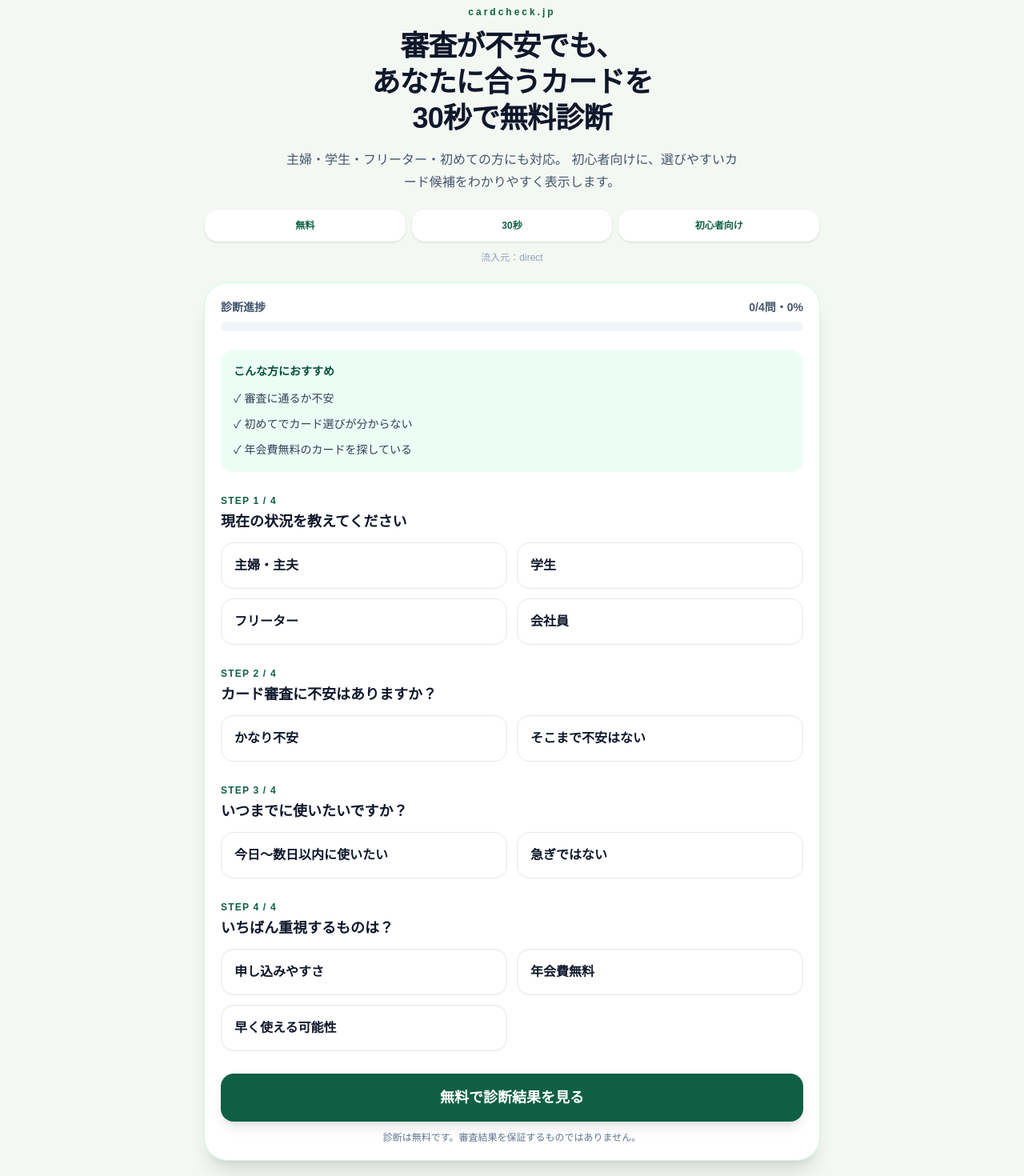
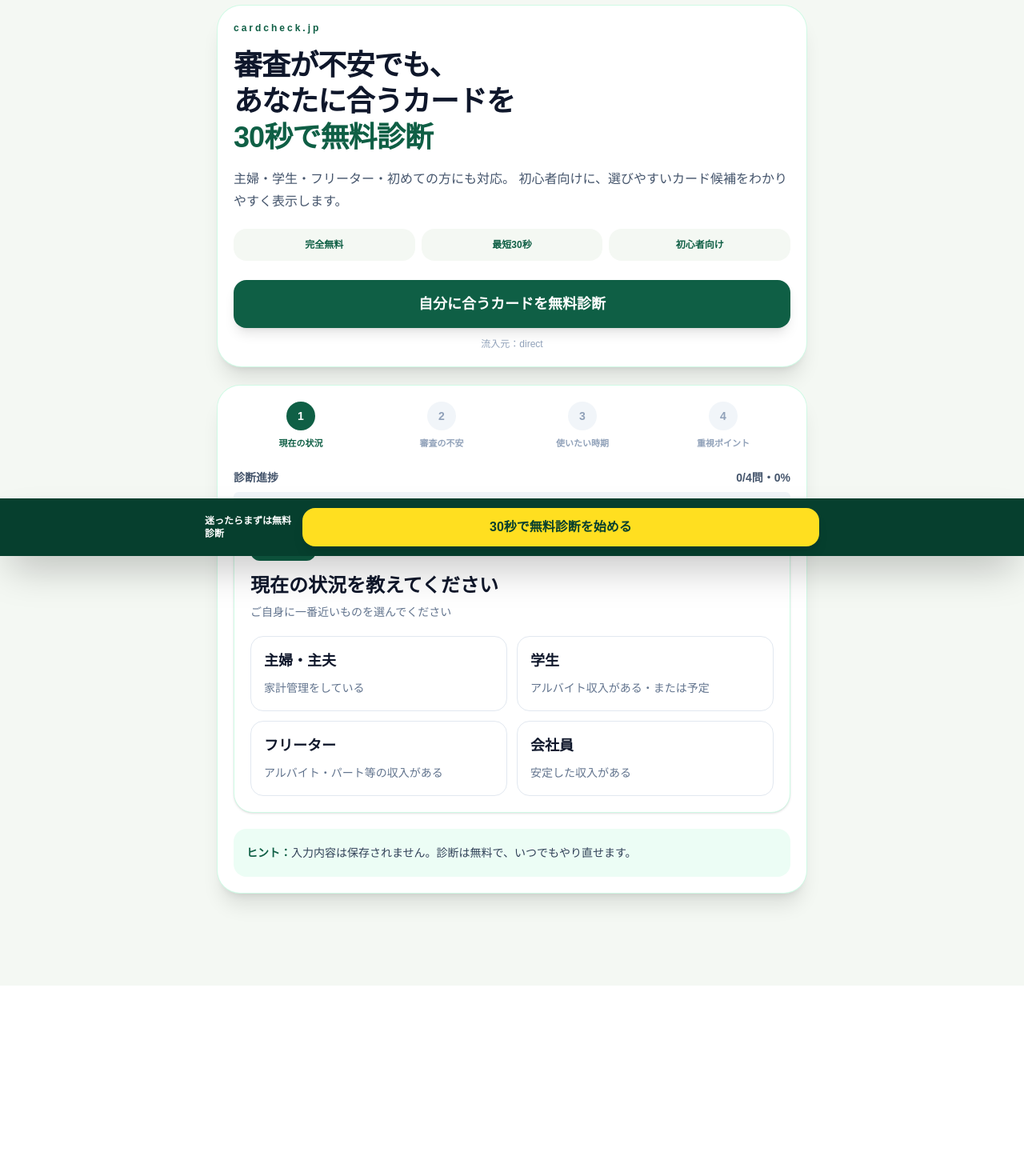
Before and after one commit to afmihiro38-cloud/cardcheck-diagnosis, a Next.js app: page / in a window 1280 px wide. Shown: the part 105-1575 px from the top of the page at 80% size. After the commit the page ends 1337 px from the top, so only its background shows below. Built offline with nearby package versions, Linux system fonts and the light colour scheme.

Commit message:
Update page.tsx

```diff
--- a/app/page.tsx
+++ b/app/page.tsx
@@ -29,40 +29,48 @@ const questions = [
   {
     key: 'job' as AnswerKey,
     step: 'STEP 1 / 4',
+    label: '現在の状況',
     title: '現在の状況を教えてください',
+    hint: 'ご自身に一番近いものを選んでください',
     choices: [
-      { label: '主婦・主夫', value: 'housewife' },
-      { label: '学生', value: 'student' },
-      { label: 'フリーター', value: 'freeter' },
-      { label: '会社員', value: 'worker' },
+      { label: '主婦・主夫', value: 'housewife', desc: '家計管理をしている' },
+      { label: '学生', value: 'student', desc: 'アルバイト収入がある・または予定' },
+      { label: 'フリーター', value: 'freeter', desc: 'アルバイト・パート等の収入がある' },
+      { label: '会社員', value: 'worker', desc: '安定した収入がある' },
     ],
   },
   {
     key: 'anxiety' as AnswerKey,
     step: 'STEP 2 / 4',
+    label: '審査の不安',
     title: 'カード審査に不安はありますか？',
+    hint: '今の気持ちに近い方を選んでください',
     choices: [
-      { label: 'かなり不安', value: 'yes' },
-      { label: 'そこまで不安はない', value: 'no' },
+      { label: 'かなり不安', value: 'yes', desc: '通るか心配' },
+      { label: 'そこまで不安はない', value: 'no', desc: '比較的前向きに検討中' },
     ],
   },
   {
     key: 'urgent' as AnswerKey,
     step: 'STEP 3 / 4',
+    label: '使いたい時期',
     title: 'いつまでに使いたいですか？',
+    hint: '急ぎ度に近いものを選んでください',
     choices: [
-      { label: '今日〜数日以内に使いたい', value: 'yes' },
-      { label: '急ぎではない', value: 'no' },
+      { label: '今日〜数日以内', value: 'yes', desc: 'なるべく早く使いたい' },
+      { label: '急ぎではない', value: 'no', desc: 'じっくり選びたい' },
     ],
   },
   {
     key: 'priority' as AnswerKey,
     step: 'STEP 4 / 4',
+    label: '重視ポイント',
     title: 'いちばん重視するものは？',
+    hint: 'カード選びで重視したいものを選んでください',
     choices: [
-      { label: '申し込みやすさ', value: 'easy' },
-      { label: '年会費無料', value: 'free' },
-      { label: '早く使える可能性', value: 'speed' },
+      { label: '申し込みやすさ', value: 'easy', desc: 'まずは作りやすさ重視' },
+      { label: '年会費無料', value: 'free', desc: 'コストをかけたくない' },
+      { label: '早く使える可能性', value: 'speed', desc: '発行スピード重視' },
     ],
   },
 ];
@@ -100,59 +108,62 @@ function getDiagnosisLabel(type: string) {
 
 export default function Home() {
   const [answers, setAnswers] = useState<Answers>(initialAnswers);
-  const [showResult, setShowResult] = useState(false);
-  const [error, setError] = useState('');
+  const [currentStep, setCurrentStep] = useState(0);
+  const [phase, setPhase] = useState<'form' | 'loading' | 'result'>('form');
   const [src, setSrc] = useState('direct');
 
   const answeredCount = Object.values(answers).filter(Boolean).length;
   const progress = answeredCount / questions.length;
-
+  const currentQuestion = questions[currentStep];
   const diagnosisType = useMemo(() => getDiagnosisType(answers), [answers]);
 
   useEffect(() => {
     const currentSrc = getSrc();
     setSrc(currentSrc);
-
-    track('diagnosis_lp_view', {
-      src: currentSrc,
-    });
+    track('diagnosis_lp_view', { src: currentSrc });
   }, []);
 
   const select = (key: AnswerKey, value: string) => {
-    setAnswers((prev) => ({ ...prev, [key]: value }));
-    setError('');
+    const nextAnswers = { ...answers, [key]: value };
+    setAnswers(nextAnswers);
 
     track('diagnosis_answer_select', {
       question_key: key,
       answer_value: value,
+      step_number: currentStep + 1,
     });
+
+    setTimeout(() => {
+      if (currentStep < questions.length - 1) {
+        setCurrentStep((prev) => prev + 1);
+      } else {
+        startDiagnosis(nextAnswers);
+      }
+    }, 250);
   };
 
-  const diagnose = () => {
+  const startDiagnosis = (finalAnswers: Answers) => {
     track('diagnosis_button_click', {
-      answered_count: answeredCount,
+      answered_count: 4,
     });
 
-    if (answeredCount < questions.length) {
-      setError('すべての質問を選択してください。');
-      track('diagnosis_error', {
-        error_type: 'incomplete_answers',
-      });
-      return;
-    }
+    setPhase('loading');
 
-    setShowResult(true);
+    setTimeout(() => {
+      const type = getDiagnosisType(finalAnswers);
 
       track('diagnosis_result_view', {
-      diagnosis_type: diagnosisType,
+        diagnosis_type: type,
         recommended_card: 'epos',
-      job: answers.job,
-      anxiety: answers.anxiety,
-      urgent: answers.urgent,
-      priority: answers.priority,
+        job: finalAnswers.job,
+        anxiety: finalAnswers.anxiety,
+        urgent: finalAnswers.urgent,
+        priority: finalAnswers.priority,
       });
 
+      setPhase('result');
       window.scrollTo({ top: 0, behavior: 'smooth' });
+    }, 1400);
   };
 
   const reset = () => {
@@ -161,103 +172,129 @@ export default function Home() {
     });
 
     setAnswers(initialAnswers);
-    setShowResult(false);
-    setError('');
+    setCurrentStep(0);
+    setPhase('form');
     window.scrollTo({ top: 0, behavior: 'smooth' });
   };
 
   return (
-    <main className="min-h-screen bg-[#f4f8f3] px-4 py-5 text-slate-900">
-      <div className="mx-auto max-w-3xl">
+    <main className="min-h-screen bg-[#f4f8f3] pb-24 text-slate-900">
+      <div className="mx-auto max-w-3xl px-4 py-5">
         <AffiliateNotice />
 
-        {!showResult ? (
+        {phase === 'form' && (
           <>
-            <Hero src={src} />
+            <Hero src={src} onStart={() => {
+              document.getElementById('diagnosis-form')?.scrollIntoView({
+                behavior: 'smooth',
+              });
+              track('fv_cta_click', { cta_position: 'fv' });
+            }} />
 
-            <section className="mt-6 rounded-[28px] bg-white p-5 shadow-xl ring-1 ring-emerald-100">
+            <section
+              id="diagnosis-form"
+              className="mt-6 rounded-[28px] bg-white p-5 shadow-xl ring-1 ring-emerald-100"
+            >
+              <StepNav currentStep={currentStep} />
+
+              <div className="mt-6">
                 <Progress progress={progress} answeredCount={answeredCount} />
-
-              <div className="mt-6 rounded-2xl bg-emerald-50 p-4">
-                <p className="text-sm font-bold text-emerald-900">
-                  こんな方におすすめ
-                </p>
-                <ul className="mt-3 space-y-2 text-sm leading-6 text-slate-700">
-                  <li>✓ 審査に通るか不安</li>
-                  <li>✓ 初めてでカード選びが分からない</li>
-                  <li>✓ 年会費無料のカードを探している</li>
-                </ul>
               </div>
 
-              <div className="mt-7 space-y-7">
-                {questions.map((q) => (
-                  <Question key={q.key} step={q.step} title={q.title}>
-                    {q.choices.map((choice) => (
-                      <Choice
+              <div className="mt-7 rounded-[24px] border border-emerald-100 bg-white p-5 shadow-sm">
+                <p className="inline-flex rounded-full bg-[#0f5f45] px-3 py-1 text-xs font-black text-white">
+                  {currentQuestion.step}
+                </p>
+
+                <h2 className="mt-4 text-2xl font-black leading-tight">
+                  {currentQuestion.title}
+                </h2>
+
+                <p className="mt-2 text-sm text-slate-500">
+                  {currentQuestion.hint}
+                </p>
+
+                <div className="mt-5 grid gap-3 sm:grid-cols-2">
+                  {currentQuestion.choices.map((choice) => (
+                    <ChoiceCard
                       key={choice.value}
-                        selected={answers[q.key] === choice.value}
-                        onClick={() => select(q.key, choice.value)}
-                      >
-                        {choice.label}
-                      </Choice>
-                    ))}
-                  </Question>
+                      selected={answers[currentQuestion.key] === choice.value}
+                      label={choice.label}
+                      desc={choice.desc}
+                      onClick={() =>
+                        select(currentQuestion.key, choice.value)
+                      }
+                    />
                   ))}
                 </div>
+              </div>
 
-              {error && (
-                <div className="mt-6 rounded-2xl bg-red-50 p-4 text-center text-sm font-bold text-red-600">
-                  {error}
+              <div className="mt-5 rounded-2xl bg-emerald-50 p-4 text-sm leading-7 text-slate-700">
+                <b className="text-[#0f5f45]">ヒント：</b>
+                入力内容は保存されません。診断は無料で、いつでもやり直せます。
               </div>
+            </section>
+          </>
         )}
 
-              <button
-                onClick={diagnose}
-                className="mt-7 w-full rounded-2xl bg-[#0f5f45] px-6 py-4 text-lg font-black text-white shadow-lg transition hover:bg-[#0b4d38]"
-              >
-                無料で診断結果を見る
-              </button>
+        {phase === 'loading' && <LoadingDiagnosis />}
 
-              <p className="mt-3 text-center text-xs text-slate-500">
-                診断は無料です。審査結果を保証するものではありません。
-              </p>
-            </section>
-          </>
-        ) : (
+        {phase === 'result' && (
           <ResultSection diagnosisType={diagnosisType} onReset={reset} />
         )}
       </div>
+
+      {phase === 'form' && (
+        <FixedBottomCta
+          text="30秒で無料診断を始める"
+          onClick={() => {
+            document.getElementById('diagnosis-form')?.scrollIntoView({
+              behavior: 'smooth',
+            });
+            track('fixed_cta_click', { cta_position: 'fixed_bottom' });
+          }}
+        />
+      )}
     </main>
   );
 }
 
-function Hero({ src }: { src: string }) {
+function Hero({ src, onStart }: { src: string; onStart: () => void }) {
   return (
-    <header className="pt-5 text-center">
+    <header className="pt-5">
+      <div className="rounded-[30px] bg-white p-5 shadow-xl ring-1 ring-emerald-100">
         <p className="text-xs font-black tracking-[0.25em] text-[#0f5f45]">
           cardcheck.jp
         </p>
 
-      <h1 className="mt-3 text-3xl font-black leading-tight tracking-tight sm:text-4xl">
+        <h1 className="mt-4 text-3xl font-black leading-tight tracking-tight sm:text-4xl">
           審査が不安でも、
           <br />
           あなたに合うカードを
           <br />
-        30秒で無料診断
+          <span className="text-[#0f5f45]">30秒で無料診断</span>
         </h1>
 
-      <p className="mx-auto mt-4 max-w-xl text-sm leading-7 text-slate-600 sm:text-base">
+        <p className="mt-4 text-sm leading-7 text-slate-600 sm:text-base">
           主婦・学生・フリーター・初めての方にも対応。
           初心者向けに、選びやすいカード候補をわかりやすく表示します。
         </p>
 
         <div className="mt-5 grid grid-cols-3 gap-2 text-xs font-bold text-[#0f5f45]">
-        <div className="rounded-2xl bg-white p-3 shadow-sm">無料</div>
-        <div className="rounded-2xl bg-white p-3 shadow-sm">30秒</div>
-        <div className="rounded-2xl bg-white p-3 shadow-sm">初心者向け</div>
+          <div className="rounded-2xl bg-[#f4f8f3] p-3 text-center">完全無料</div>
+          <div className="rounded-2xl bg-[#f4f8f3] p-3 text-center">最短30秒</div>
+          <div className="rounded-2xl bg-[#f4f8f3] p-3 text-center">初心者向け</div>
         </div>
 
-      <p className="mt-3 text-xs text-slate-400">流入元：{src}</p>
+        <button
+          onClick={onStart}
+          className="mt-6 w-full rounded-2xl bg-[#0f5f45] px-6 py-4 text-lg font-black text-white shadow-lg transition hover:bg-[#0b4d38]"
+        >
+          自分に合うカードを無料診断
+        </button>
+
+        <p className="mt-3 text-center text-xs text-slate-400">流入元：{src}</p>
+      </div>
     </header>
   );
 }
@@ -267,6 +304,33 @@ function AffiliateNotice() {
     <div className="rounded-2xl bg-amber-50 px-4 py-3 text-xs leading-6 text-amber-900 ring-1 ring-amber-100">
       <b>広告・PRについて：</b>
       当サイトはアフィリエイト広告を利用しています。診断結果は一般的な傾向をもとにした目安であり、審査通過や発行を保証するものではありません。
+    </div>
+  );
+}
+
+function StepNav({ currentStep }: { currentStep: number }) {
+  return (
+    <div className="grid grid-cols-4 gap-2">
+      {questions.map((q, index) => (
+        <div key={q.key} className="text-center">
+          <div
+            className={`mx-auto flex h-9 w-9 items-center justify-center rounded-full text-sm font-black ${
+              index <= currentStep
+                ? 'bg-[#0f5f45] text-white'
+                : 'bg-slate-100 text-slate-400'
+            }`}
+          >
+            {index + 1}
+          </div>
+          <p
+            className={`mt-2 text-[11px] font-bold ${
+              index <= currentStep ? 'text-[#0f5f45]' : 'text-slate-400'
+            }`}
+          >
+            {q.label}
+          </p>
+        </div>
+      ))}
     </div>
   );
 }
@@ -288,11 +352,65 @@ function Progress({
       </div>
       <div className="h-3 overflow-hidden rounded-full bg-slate-100">
         <div
-          className="h-full rounded-full bg-[#0f5f45] transition-all"
+          className="h-full rounded-full bg-[#0f5f45] transition-all duration-300"
           style={{ width: `${progress * 100}%` }}
         />
       </div>
     </div>
+  );
+}
+
+function ChoiceCard({
+  label,
+  desc,
+  selected,
+  onClick,
+}: {
+  label: string;
+  desc: string;
+  selected: boolean;
+  onClick: () => void;
+}) {
+  return (
+    <button
+      onClick={onClick}
+      className={`relative rounded-2xl border p-4 text-left transition ${
+        selected
+          ? 'border-[#0f5f45] bg-emerald-50 shadow-md'
+          : 'border-slate-200 bg-white hover:bg-slate-50'
+      }`}
+    >
+      {selected && (
+        <span className="absolute right-3 top-3 flex h-7 w-7 items-center justify-center rounded-full bg-[#0f5f45] text-sm font-black text-white">
+          ✓
+        </span>
+      )}
+
+      <p className="pr-8 text-lg font-black text-slate-900">{label}</p>
+      <p className="mt-2 text-sm leading-6 text-slate-500">{desc}</p>
+    </button>
+  );
+}
+
+function LoadingDiagnosis() {
+  return (
+    <section className="mt-6 rounded-[28px] bg-white p-8 text-center shadow-xl ring-1 ring-emerald-100">
+      <div className="mx-auto h-16 w-16 animate-spin rounded-full border-4 border-emerald-100 border-t-[#0f5f45]" />
+
+      <p className="mt-6 text-sm font-black tracking-widest text-[#0f5f45]">
+        診断中...
+      </p>
+
+      <h2 className="mt-3 text-2xl font-black">
+        あなたに合うカードを
+        <br />
+        分析しています
+      </h2>
+
+      <p className="mt-4 text-sm leading-7 text-slate-600">
+        回答内容をもとに、初心者でも選びやすい候補を表示します。
+      </p>
+    </section>
   );
 }
 
@@ -306,10 +424,10 @@ function ResultSection({
   return (
     <section className="mt-6">
       <div className="rounded-[28px] bg-white p-5 shadow-xl ring-1 ring-emerald-100">
-        <div className="rounded-[24px] bg-[#ecf6ef] p-5">
+        <div className="rounded-[24px] bg-[#ecf6ef] p-5 text-center">
           <p className="text-sm font-black text-[#0f5f45]">診断結果</p>
 
-          <h2 className="mt-2 text-2xl font-black leading-tight sm:text-4xl">
+          <h2 className="mt-3 text-2xl font-black leading-tight sm:text-4xl">
             あなたは
             <br />
             「{getDiagnosisLabel(diagnosisType)}」
@@ -317,23 +435,21 @@ function ResultSection({
             です
           </h2>
 
-          <p className="mt-5 text-lg font-black leading-8">
-            エポスカードが候補になります
+          <div className="mt-5 rounded-2xl bg-white p-5 shadow-sm">
+            <p className="text-sm font-bold text-slate-500">おすすめ候補</p>
+            <p className="mt-1 text-3xl font-black text-[#0f5f45]">
+              エポスカード
             </p>
-
-          <p className="mt-3 leading-8 text-slate-700">
-            今の状況だと、年会費無料・初めてでも選びやすい・最短即日発行に対応しているカードが候補になります。
-            エポスカードは、まず1枚持ちたい方にも検討しやすいカードです。
-          </p>
+          </div>
         </div>
 
         <div className="mt-5 rounded-2xl bg-slate-50 p-4">
           <p className="font-black text-slate-900">
-            いきなり申し込むのが不安な方へ
+            あなたの場合は、まず「選びやすさ」が大切です
           </p>
           <p className="mt-2 text-sm leading-7 text-slate-600">
-            まずは公式サイトで、最新の条件・特典・発行内容を確認するだけでもOKです。
-            申し込み前に内容を確認してから判断できます。
+            年会費無料・最短即日発行対応・初めてでも検討しやすい点から、
+            エポスカードが候補になります。
           </p>
         </div>
 
@@ -343,12 +459,10 @@ function ResultSection({
           <Benefit>初めての1枚として選びやすい</Benefit>
         </div>
 
-        <div className="mt-5 rounded-2xl bg-slate-50 p-4 text-sm leading-7 text-slate-600">
-          ※この診断は一般的な傾向をもとにした目安です。
+        <div className="mt-5 rounded-2xl bg-amber-50 p-4 text-sm leading-7 text-amber-900">
+          <b>いきなり申し込むのが不安な方へ</b>
           <br />
-          ※審査結果・発行スピードを保証するものではありません。
-          <br />
-          ※最新の条件・特典・発行可否は必ず公式サイトでご確認ください。
+          まずは公式サイトで、最新条件を確認するだけでもOKです。
         </div>
 
         <div className="mt-6 rounded-[24px] bg-white p-5 text-center shadow ring-1 ring-slate-100">
@@ -386,6 +500,30 @@ function Benefit({ children }: { children: React.ReactNode }) {
   return (
     <div className="rounded-2xl bg-slate-50 p-4 font-bold text-slate-700">
       ✅ {children}
+    </div>
+  );
+}
+
+function FixedBottomCta({
+  text,
+  onClick,
+}: {
+  text: string;
+  onClick: () => void;
+}) {
+  return (
+    <div className="fixed bottom-0 left-0 right-0 z-50 bg-[#063f2e] px-4 py-3 shadow-2xl">
+      <div className="mx-auto flex max-w-3xl items-center gap-3">
+        <div className="hidden text-xs font-bold text-white sm:block">
+          迷ったらまずは無料診断
+        </div>
+        <button
+          onClick={onClick}
+          className="w-full rounded-2xl bg-yellow-300 px-5 py-3 text-base font-black text-[#063f2e] shadow-lg"
+        >
+          {text}
+        </button>
+      </div>
     </div>
   );
 }
@@ -446,46 +584,3 @@ function A8EposBanner() {
     </div>
   );
 }
-
-function Question({
-  step,
-  title,
-  children,
-}: {
-  step: string;
-  title: string;
-  children: React.ReactNode;
-}) {
-  return (
-    <div>
-      <p className="text-xs font-black tracking-widest text-[#0f5f45]">
-        {step}
-      </p>
-      <h2 className="mt-1 text-lg font-black text-slate-900">{title}</h2>
-      <div className="mt-3 grid gap-3 sm:grid-cols-2">{children}</div>
-    </div>
-  );
-}
-
-function Choice({
-  children,
-  onClick,
-  selected,
-}: {
-  children: React.ReactNode;
-  onClick: () => void;
-  selected: boolean;
-}) {
-  return (
-    <button
-      onClick={onClick}
-      className={`rounded-2xl border px-4 py-4 text-left font-bold transition ${
-        selected
-          ? 'border-[#0f5f45] bg-emerald-50 text-[#0f5f45] shadow-sm'
-          : 'border-slate-200 bg-white hover:bg-slate-50'
-      }`}
-    >
-      {children}
-    </button>
-  );
-}
```
Lines whose indentation alone changed are shown as unchanged.
